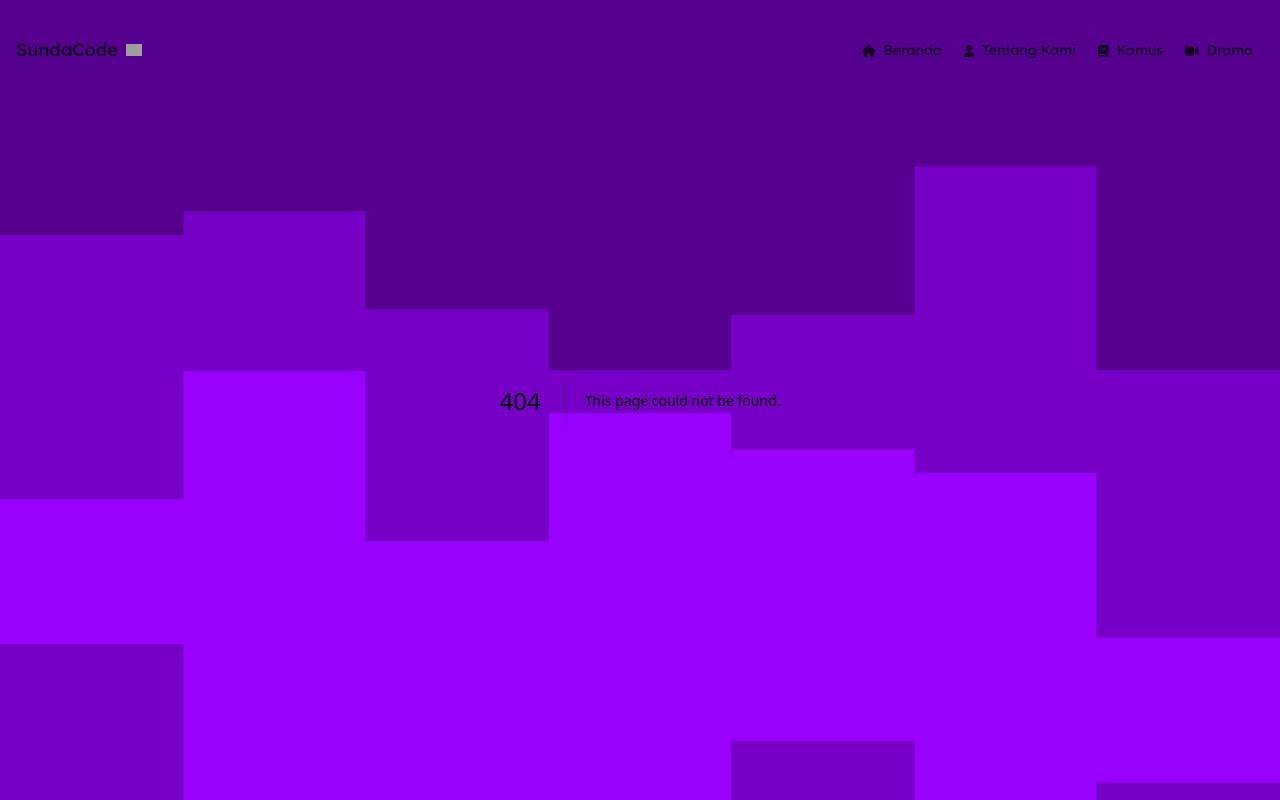
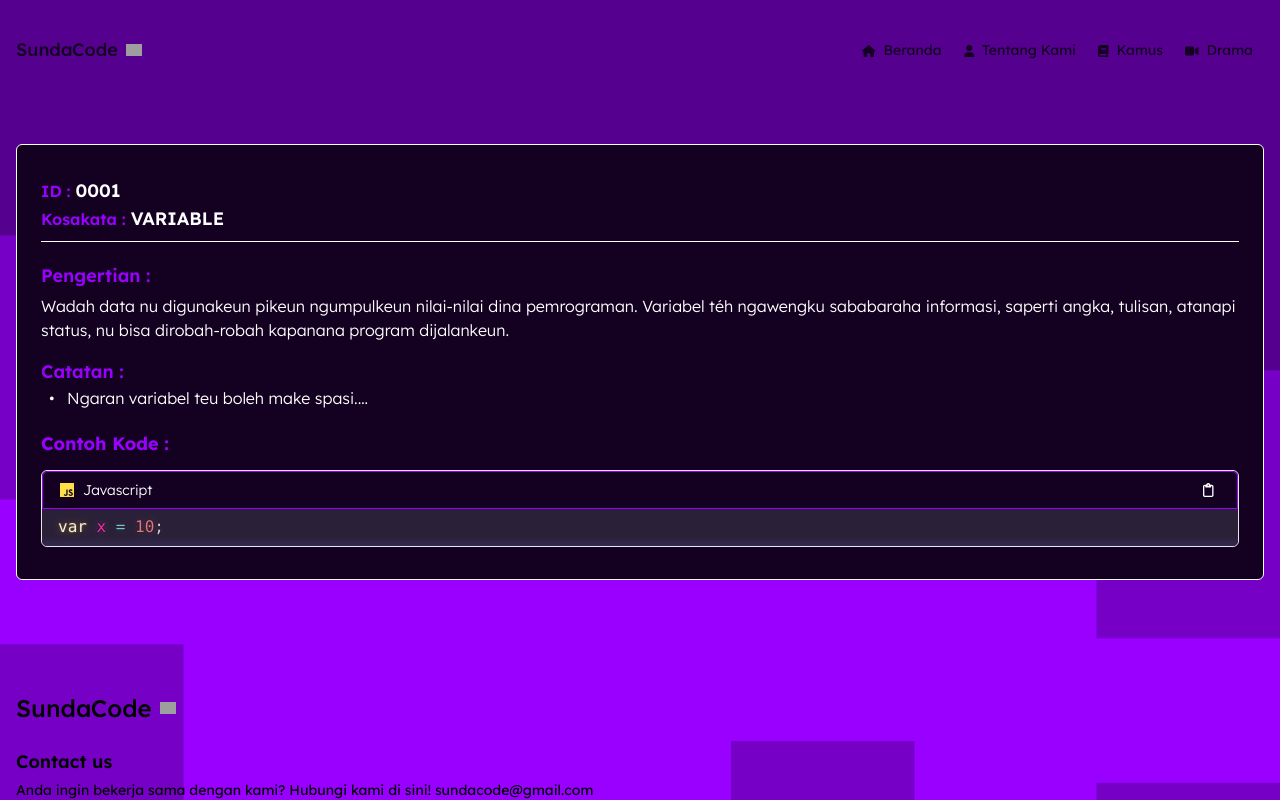
Before and after one commit to aquaa11/SundaCode, a Next.js app: page /kamus/1 in a window 1280 px wide. Before the commit this address had no page. Shown: the top 800 px of the page. Built offline with nearby package versions, Linux system fonts and the light colour scheme; grey boxes are pictures that could not be loaded.

Commit message:
add dynamic pages

```diff
--- /dev/null
+++ b/pages/kamus/[id]/index.js
@@ -0,0 +1,108 @@
+import { useRouter } from "next/router";
+import { useEffect } from "react";
+import { dataKamus } from "@/lib/kamus/dataKamus";
+import { faSadCry } from "@fortawesome/free-solid-svg-icons";
+import Prism from "prismjs";
+import HandleCopyCode from "@/pages/kamus/components/handleCopyCode";
+import DisplayExampleCode from "@/pages/kamus/components/displayExampleCode";
+import { FontAwesomeIcon } from "@fortawesome/react-fontawesome";
+import { faJs } from "@fortawesome/free-brands-svg-icons";
+import "@/lib/prism/prism.css";
+const KamusDetail = () => {
+  let getDataKamus;
+  const router = useRouter();
+  const { id } = router.query;
+  useEffect(() => {
+    Prism.highlightAll();
+  }, [getDataKamus]);
+  function findDataKamus(id) {
+    if (!isNaN(parseInt(id))) return false;
+    return dataKamus.find((data) => data.kosakata.toLowerCase() === id.toLowerCase());
+  }
+  if (!id) {
+    return <div>
+      <strong className="text-3xl font-semibold top-1/2 left-1/2 -translate-x-1/2 -translate-y-1/2 absolute">Loading...<FontAwesomeIcon icon={faSadCry} className="text-5xl" /></strong></div>
+  } else {
+    if (!findDataKamus(id) && !dataKamus[parseInt(id) - 1]) {
+      return <div className="mt-56 text-center">
+        <strong className="text-2xl md:text-3xl font-semibold">Kosakata tidak ditemukan... <FontAwesomeIcon icon={faSadCry} className="text-2xl md:text-5xl" /></strong></div>
+    }
+    else {
+      getDataKamus = findDataKamus(id) ? findDataKamus(id) : dataKamus[parseInt(id) - 1]
+    }
+  }
+
+  return (<div className="max-w-screen-xl px-4 mx-auto mt-36">
+    <div
+      className={"bg-primary w-full p-4 md:py-8 text-secondary rounded-md md:px-6 overflow-x-hidden text-left  mx-auto flex flex-col gap-2 border border-secondary z-10 "
+      }
+    >
+      <div className="flex items-center flex-wrap">
+        <div>
+          <p className="text-pink font-semibold">
+            ID : <span className="text-secondary text-base md:text-lg">{getDataKamus.id}</span>
+            <br />
+            Kosakata :{" "}
+            <span className="text-secondary text-base md:text-lg" >
+              {getDataKamus.kosakata.toUpperCase()}
+            </span>
+          </p>
+        </div>
+      </div>
+      <hr className="border-secondary" />
+      <div className="font-light text-sm md:text-base overflow-hidden">
+        <h1 className="mt-3 mb-1 font-semibold text-lg text-pink">
+          Pengertian :
+        </h1>
+
+        <span
+          className={`mb-3 min-h-11 md:min-h-12`}
+        >
+          {getDataKamus.pengertian}
+        </span>
+        <h1 className=" font-semibold mt-4 text-lg text-pink">Catatan :</h1>
+
+        <ul
+          className={`"text-sm line-clamp-1 md:line-clamp-2"
+              font-light`}
+        >
+          {getDataKamus.note.map((item, index) => (
+            <li key={index}>
+              <span className="mx-2">•</span> {item}
+            </li>
+          ))}
+        </ul>
+      </div>
+
+      {getDataKamus.kode ? (
+        <div className="rounded-md">
+
+          <h1 className="py-3 font-bold text-lg text-pink">
+            Contoh Kode :
+          </h1>
+          <div className="border rounded-md">
+            <div
+              className={`border border-pink text-white flex items-center bg-primary px-4 py-2 rounded-t-md text-sm font-light`}
+            >
+              <FontAwesomeIcon
+                icon={faJs}
+                className="mr-2 text-yellow-300 rounded-full overflow-hidden size-4"
+              />
+              <span>Javascript</span>
+              <HandleCopyCode text={getDataKamus.contohkode} />
+            </div>
+            <DisplayExampleCode exampleCode={getDataKamus.contohkode} />
+          </div>
+        </div>
+      ) : (
+        <div className="pt-5">
+          <h1 className=" font-bold text-lg text-pink">Contoh :</h1>
+          <span className="line-clamp-2 pb-2 font-light">
+            {dataKamus.contohkode}
+          </span>
+        </div>
+      )}
+    </div>
+  </div >)
+}
+export default KamusDetail;
```
